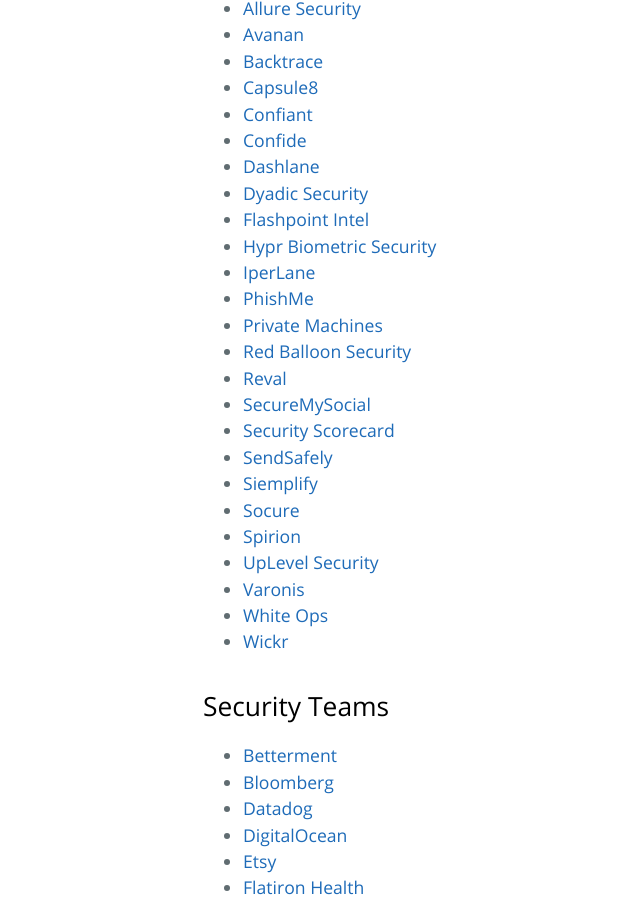
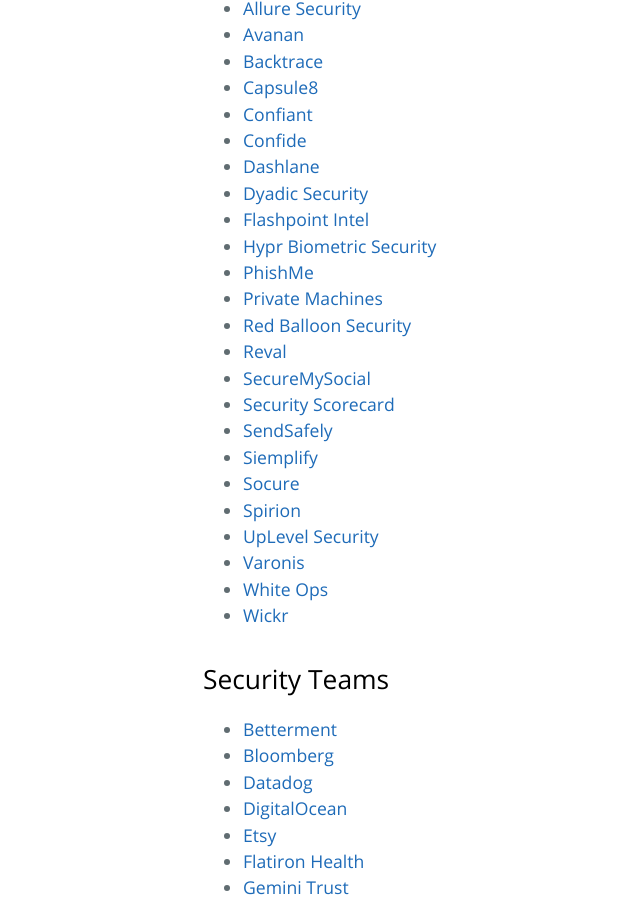
Before and after one commit to trailofbits/nyc-infosec, a Jekyll site: the page built from companies.md, in a window 1280 px wide and 900 px high, scrolled down 1019 px. Shown: the whole window, without its empty margins (21-661 px from the left). Built offline with Jekyll 4.4.1, drawn with Linux system fonts in a browser that asks for light colours; our own code applies the rules of GitHub Pages for plain Markdown files.

Commit message:
Iperlane shut down

```diff
--- a/companies.md
+++ b/companies.md
@@ -39,7 +39,6 @@
 * [Dyadic Security](https://www.dyadicsec.com/)
 * [Flashpoint Intel](https://www.flashpoint-intel.com/)
 * [Hypr Biometric Security](https://www.hypr.com/)
-* [IperLane](https://www.iperlane.com/)
 * [PhishMe](https://phishme.com/)
 * [Private Machines](https://privatemachines.com/)
 * [Red Balloon Security](https://www.redballoonsecurity.com/)
```
